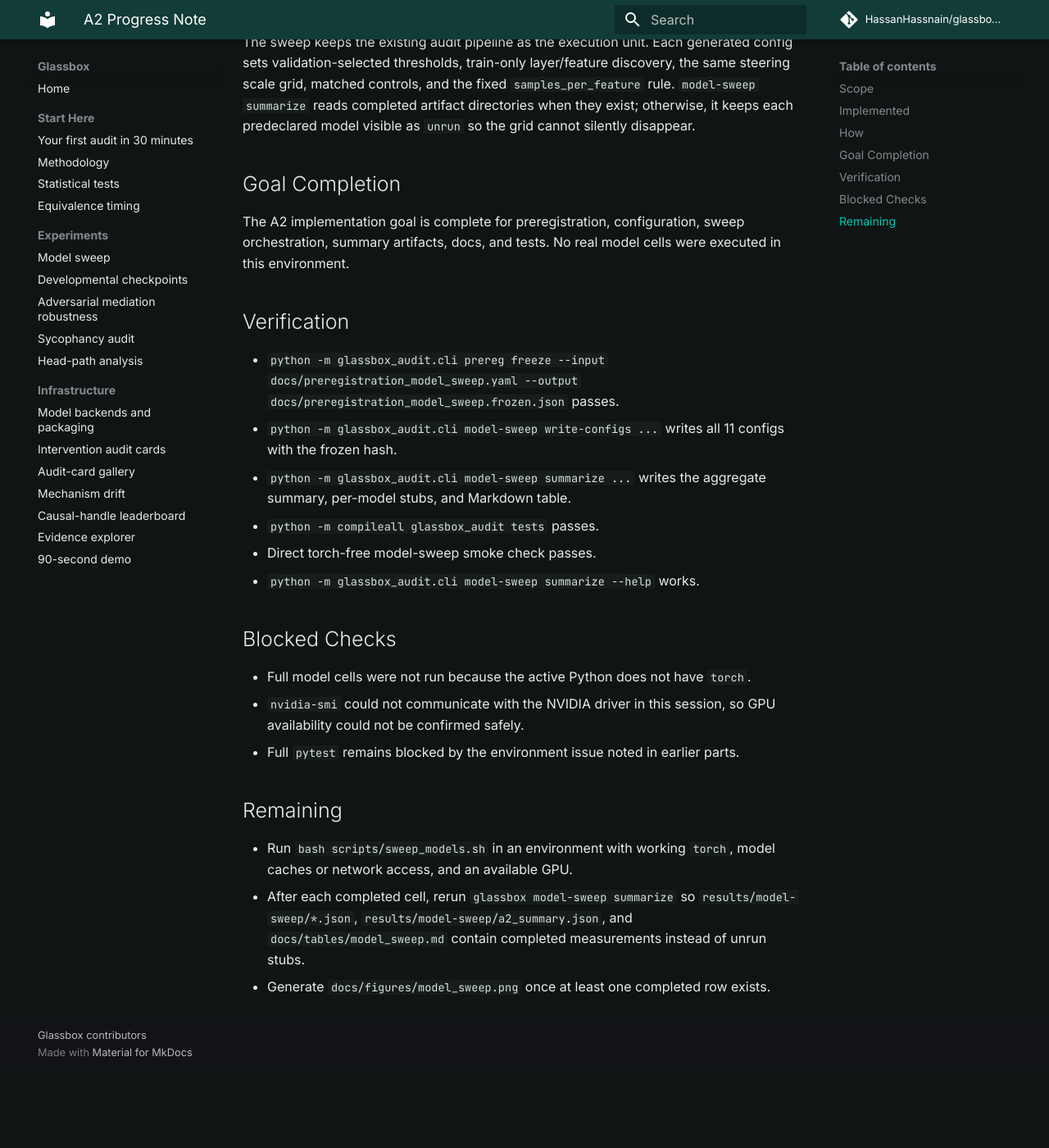
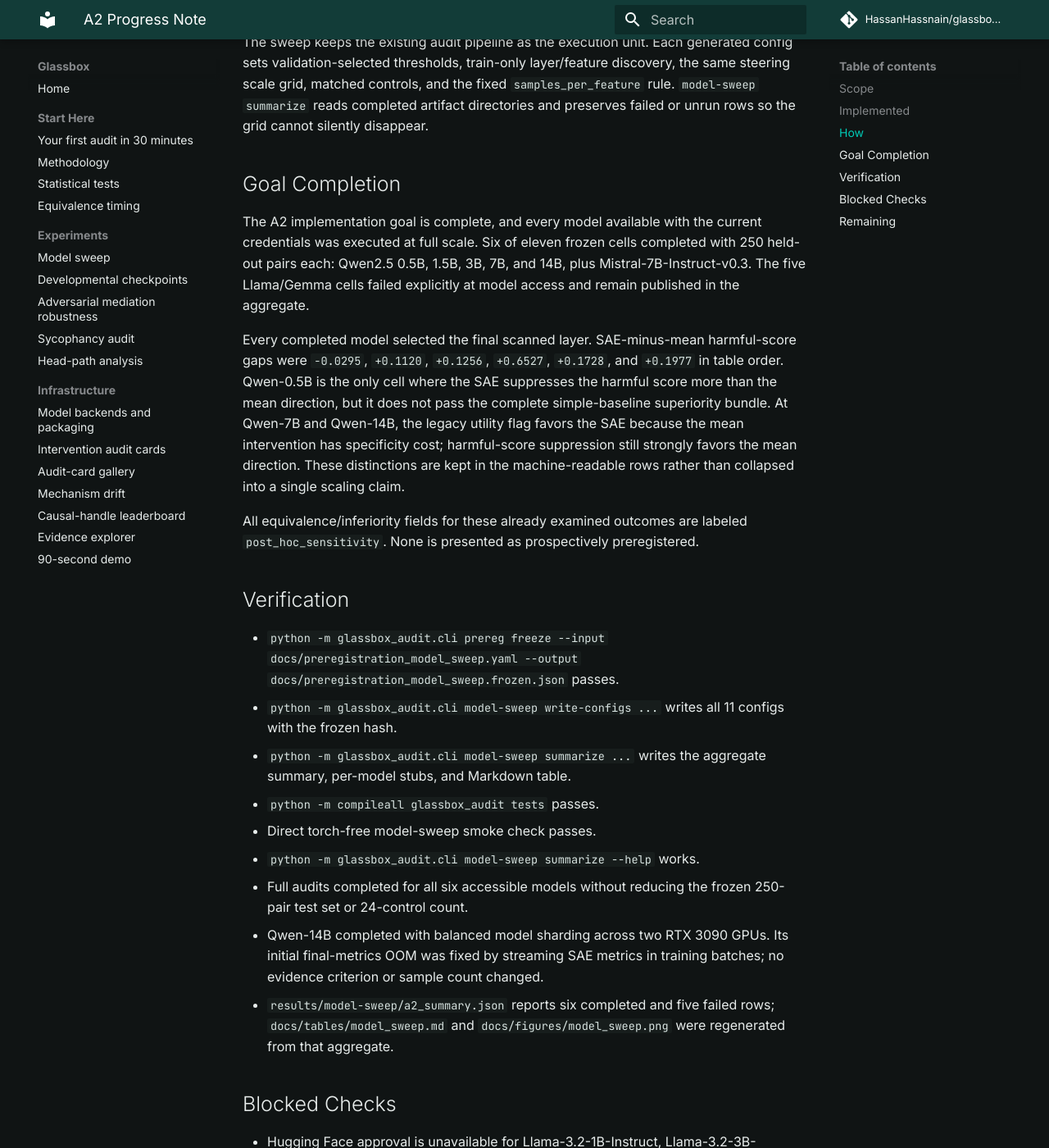
Before and after one commit to HassanHassnain/glassbox-audit, an MkDocs documentation site: the page built from docs/roadmap_progress/A2.md, in a window 1280 px wide and 1400 px high, scrolled down 1092 px. Shown: the whole window at 82% size. Built offline with MkDocs 1.6.1 and Material for MkDocs 9.7.7, drawn with Linux system fonts in a browser that asks for light colours; comment, search, counter and statistics services are not loaded; before the commit the page ends 2398 px from its top, so only the background shows below that; some of the changed text lies outside the part shown.

Commit message:
Publish accessible model sweep results

```diff
--- a/docs/roadmap_progress/A2.md
+++ b/docs/roadmap_progress/A2.md
@@ -16,18 +16,35 @@
 - Frozen A2 preregistration hash: `7c1d0dc4a2792b81d1d3a1a959772af040359f83229e17a3e07f3e7cd59f754c`.
 - Generated 11 predeclared configs in `configs/a2_model_sweep/` for Qwen2.5, Llama, Gemma 2, and Mistral cells.
 - Added `scripts/sweep_models.sh` and `make model-sweep`.
-- Wrote unrun per-model evidence stubs and aggregate summary in `results/model-sweep/`.
+- Wrote stable per-model evidence snapshots and an aggregate summary in
+  `results/model-sweep/`; failed cells remain visible beside completed cells.
 - Added `docs/tables/model_sweep.md`.
 - Added `docs/MODEL_SWEEP.md`.
 - Added torch-free test coverage for config generation and unrun summary behavior.
 
 ## How
 
-The sweep keeps the existing audit pipeline as the execution unit. Each generated config sets validation-selected thresholds, train-only layer/feature discovery, the same steering scale grid, matched controls, and the fixed `samples_per_feature` rule. `model-sweep summarize` reads completed artifact directories when they exist; otherwise, it keeps each predeclared model visible as `unrun` so the grid cannot silently disappear.
+The sweep keeps the existing audit pipeline as the execution unit. Each generated config sets validation-selected thresholds, train-only layer/feature discovery, the same steering scale grid, matched controls, and the fixed `samples_per_feature` rule. `model-sweep summarize` reads completed artifact directories and preserves failed or unrun rows so the grid cannot silently disappear.
 
 ## Goal Completion
 
-The A2 implementation goal is complete for preregistration, configuration, sweep orchestration, summary artifacts, docs, and tests. No real model cells were executed in this environment.
+The A2 implementation goal is complete, and every model available with the current
+credentials was executed at full scale. Six of eleven frozen cells completed with
+250 held-out pairs each: Qwen2.5 0.5B, 1.5B, 3B, 7B, and 14B, plus
+Mistral-7B-Instruct-v0.3. The five Llama/Gemma cells failed explicitly at model
+access and remain published in the aggregate.
+
+Every completed model selected the final scanned layer. SAE-minus-mean harmful-score
+gaps were `-0.0295`, `+0.1120`, `+0.1256`, `+0.6527`, `+0.1728`, and
+`+0.1977` in table order. Qwen-0.5B is the only cell where the SAE suppresses the
+harmful score more than the mean direction, but it does not pass the complete
+simple-baseline superiority bundle. At Qwen-7B and Qwen-14B, the legacy utility flag
+favors the SAE because the mean intervention has specificity cost; harmful-score
+suppression still strongly favors the mean direction. These distinctions are kept
+in the machine-readable rows rather than collapsed into a single scaling claim.
+
+All equivalence/inferiority fields for these already examined outcomes are labeled
+`post_hoc_sensitivity`. None is presented as prospectively preregistered.
 
 ## Verification
 
@@ -37,15 +54,25 @@
 - `python -m compileall glassbox_audit tests` passes.
 - Direct torch-free model-sweep smoke check passes.
 - `python -m glassbox_audit.cli model-sweep summarize --help` works.
+- Full audits completed for all six accessible models without reducing the frozen
+  250-pair test set or 24-control count.
+- Qwen-14B completed with balanced model sharding across two RTX 3090 GPUs. Its
+  initial final-metrics OOM was fixed by streaming SAE metrics in training batches;
+  no evidence criterion or sample count changed.
+- `results/model-sweep/a2_summary.json` reports six completed and five failed rows;
+  `docs/tables/model_sweep.md` and `docs/figures/model_sweep.png` were regenerated
+  from that aggregate.
 
 ## Blocked Checks
 
-- Full model cells were not run because the active Python does not have `torch`.
-- `nvidia-smi` could not communicate with the NVIDIA driver in this session, so GPU availability could not be confirmed safely.
-- Full `pytest` remains blocked by the environment issue noted in earlier parts.
+- Hugging Face approval is unavailable for Llama-3.2-1B-Instruct,
+  Llama-3.2-3B-Instruct, Llama-3.1-8B-Instruct, Gemma-2-2B-it, and Gemma-2-9B-it.
+  Each cell is recorded as `failed` with `error_type: access_denied`; none is treated
+  as an empirical result.
 
 ## Remaining
 
-- Run `bash scripts/sweep_models.sh` in an environment with working `torch`, model caches or network access, and an available GPU.
-- After each completed cell, rerun `glassbox model-sweep summarize` so `results/model-sweep/*.json`, `results/model-sweep/a2_summary.json`, and `docs/tables/model_sweep.md` contain completed measurements instead of unrun stubs.
-- Generate `docs/figures/model_sweep.png` once at least one completed row exists.
+- No A2 implementation or accessible-model execution remains. After model access is
+  approved, run the five frozen cells without changing their configurations and
+  regenerate the aggregate. Until then, describe the result as six completed models
+  and five access failures, not as a completed eleven-model empirical sweep.
```
Also changed, not shown: docs/tables/model_sweep.md (+11 -11 lines), docs/figures/model_sweep.png (added), 12 other files.
